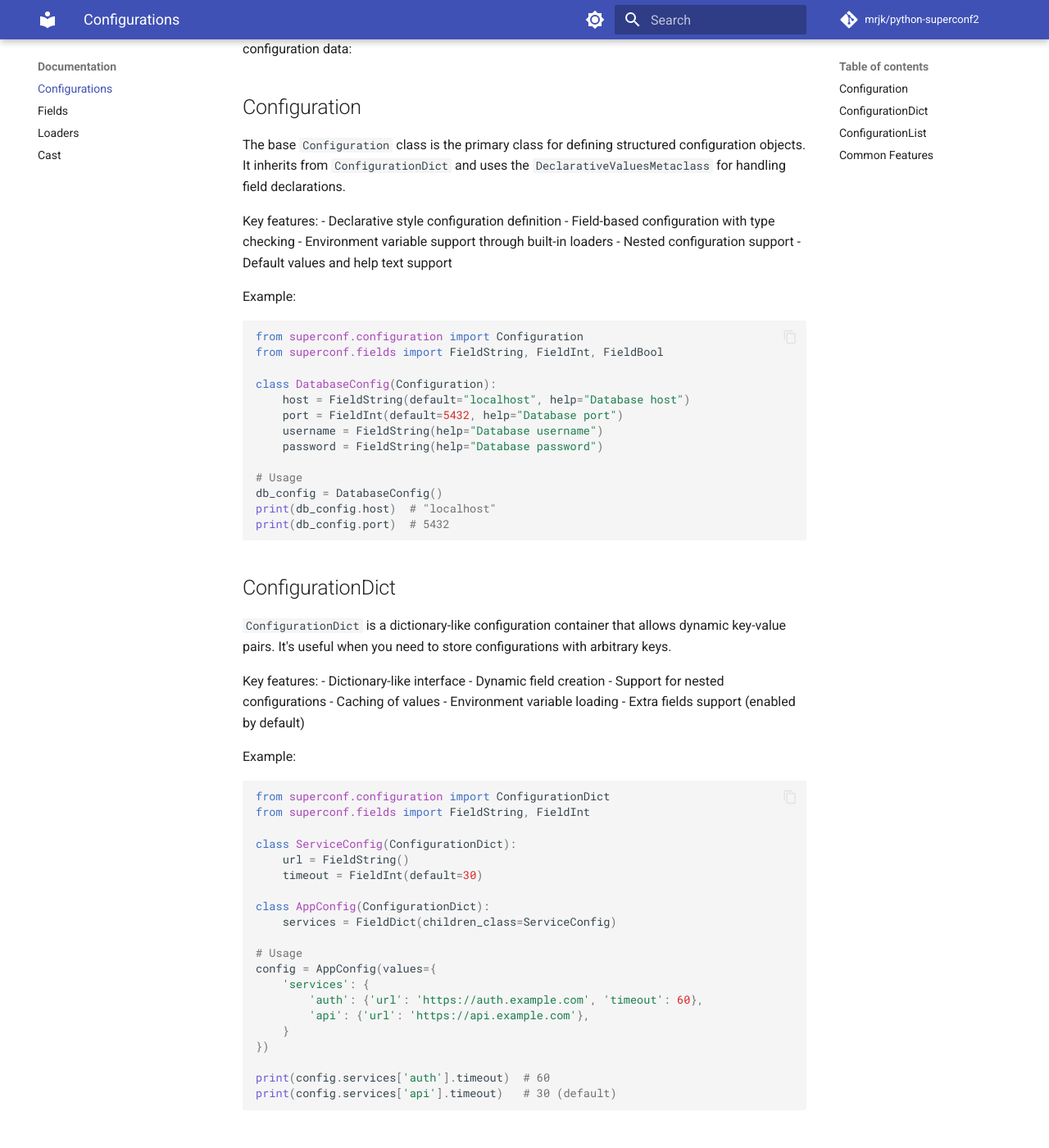
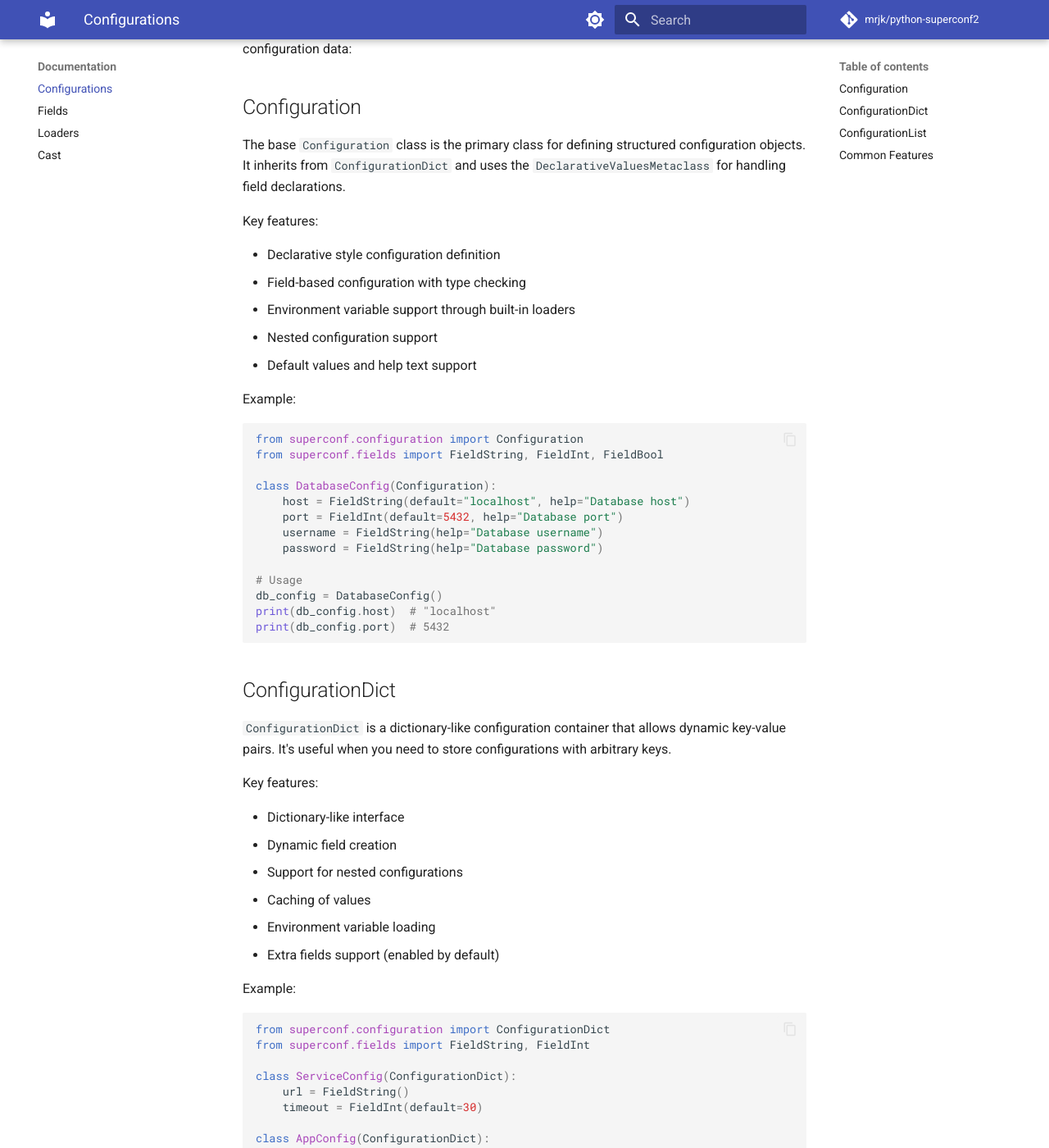
Before and after one commit to mrjk/python-superconf, an MkDocs documentation site: the page built from docs/content/docs/configurations.md, in a window 1280 px wide and 1400 px high, scrolled down 206 px. Shown: the whole window at 82% size. Built offline with MkDocs 1.6.1 and Material for MkDocs 9.7.7, drawn with Linux system fonts in a browser that asks for light colours; comment, search, counter and statistics services are not loaded; some of the changed lines change nothing that is shown; some of the changed text lies outside the part shown.

Commit message:
docs: add apidoc and fix minor typos

```diff
--- a/docs/content/docs/configurations.md
+++ b/docs/content/docs/configurations.md
@@ -7,6 +7,7 @@
 The base `Configuration` class is the primary class for defining structured configuration objects. It inherits from `ConfigurationDict` and uses the `DeclarativeValuesMetaclass` for handling field declarations.
 
 Key features:
+
 - Declarative style configuration definition
 - Field-based configuration with type checking
 - Environment variable support through built-in loaders
@@ -35,6 +36,7 @@
 `ConfigurationDict` is a dictionary-like configuration container that allows dynamic key-value pairs. It's useful when you need to store configurations with arbitrary keys.
 
 Key features:
+
 - Dictionary-like interface
 - Dynamic field creation
 - Support for nested configurations
@@ -71,6 +73,7 @@
 `ConfigurationList` is a list-like configuration container for managing ordered sequences of configuration items.
 
 Key features:
+
 - List-like interface
 - Integer-indexed access
 - Support for homogeneous configuration items
--- a/docs/mkdocs.yml
+++ b/docs/mkdocs.yml
@@ -72,6 +72,9 @@
     - Loaders: docs/loaders.md
     - Cast: docs/cast.md
   - Reference:
-    - API: reference/api.md
+    - Configuration: reference/configuration.md
+    - Fields: reference/fields.md
+    - Loaders: reference/loaders.md
+    - Cast: reference/cast.md
   - Info:
     - Alternatives: infos/alternatives.md
```
Also changed, not shown: docs/content/docs/loaders.md (+1 -0 lines).
